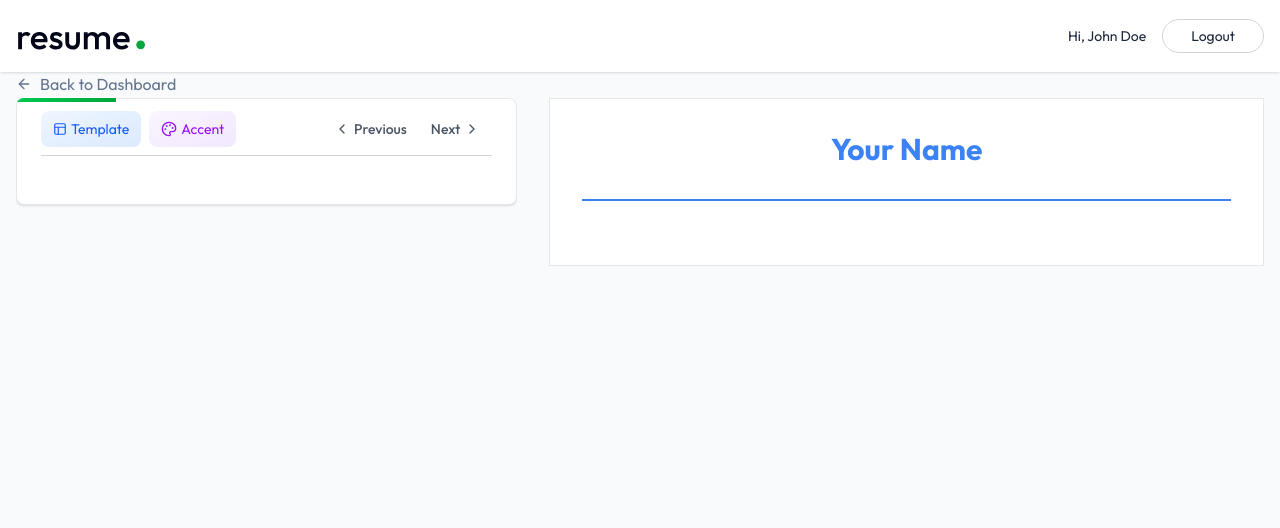
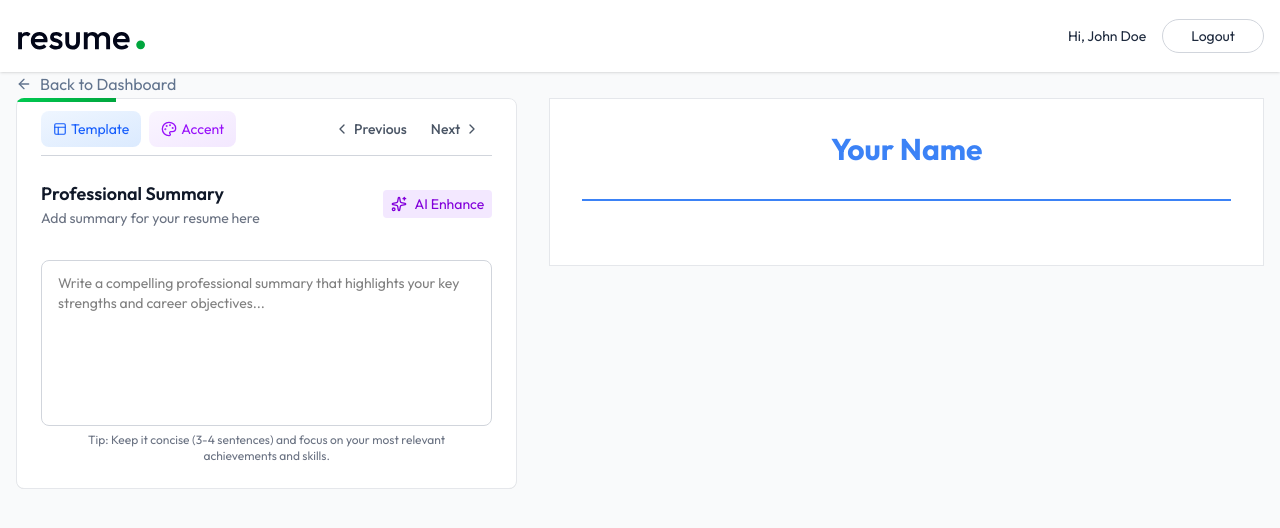
Before and after one commit to satakshi003/Resume_builder, a React (Vite) app in the folder client/: page /app/builder/1 in a window 1280 px wide. Both pictures are taken after a click on the button "Next". Shown: the top 528 px of the page. Built offline with nearby package versions, Linux system fonts and the light colour scheme.

Commit message:
Add ProfessionalSummaryForm component and integrate it into ResumeBuilder for enhanced resume summary input

```diff
--- /dev/null
+++ b/client/src/components/ProfessionalSummaryForm.jsx
@@ -0,0 +1,32 @@
+import { Sparkles } from "lucide-react";
+import React from "react";
+
+const ProfessionalSummarForm = ({data, onChange, setResumeData}) => {
+  return (
+    <div className="space-y-4">
+      <div className="flex items-center justify-between">
+        <div>
+          <h3 className="flex items-center gap-2 text-lg font-semibold text-gray-900">
+            Professional Summary
+          </h3>
+          <p className="text-sm text-gray-500">
+            Add summary for your resume here
+          </p>
+        </div>
+        <button className="flex items-center gap-2 px-2 py-1 text-sm bg-purple-100 text-purple-700 rounded hover:bg-purple-200 transition-colors disabled:opacity-50">
+          <Sparkles className="size-4" />
+          AI Enhance
+        </button>
+      </div>
+
+      <div className="mt-6">
+        <textarea value={data || ""} onChange={(e) => onChange(e.target.value)}  rows={7}  className="w-full p-3 px-4 mt-2 border text-sm border-gray-300 rounded-lg focus:ring-blue-500 focus:border-blue-500 outline-none transition-colors resize-none" placeholder="Write a compelling professional summary that highlights your key strengths and career objectives..." />
+        <p className="text-xs text-gray-500 max-w-4/5 mx-auto text-center">
+        Tip: Keep it concise (3-4 sentences) and focus on your most relevant achievements and skills.
+        </p>
+      </div>
+    </div>
+  )
+}
+
+export default ProfessionalSummarForm
--- a/client/src/pages/ResumeBuilder.jsx
+++ b/client/src/pages/ResumeBuilder.jsx
@@ -6,6 +6,7 @@
 import ResumePreview from '../components/ResumePreview'
 import TemplateSelector from '../components/TemplateSelector'
 import ColorPicker from '../components/ColorPicker'
+import ProfessionalSummarForm from '../components/ProfessionalSummaryForm'
 
 const ResumeBuilder = () => {
 
@@ -94,6 +95,9 @@
                     {activeSection.id === 'personal' && (
                       <PersonalInfoForm data={resumeData.personal_info} onChange={(data) => setResumeData(prev => ({...prev, personal_info: data}))} removeBackground={removeBackground}setRemoveBackground={setRemoveBackground} />
                     )}
+                    {activeSection.id === 'summary' && (
+                      <ProfessionalSummarForm data={resumeData.professional_summary} onChange={(data) => setResumeData(prev => ({...prev, professional_summary: data}))} setResumeData={setResumeData} />
+                    )}
 
                   </div>
 
```
